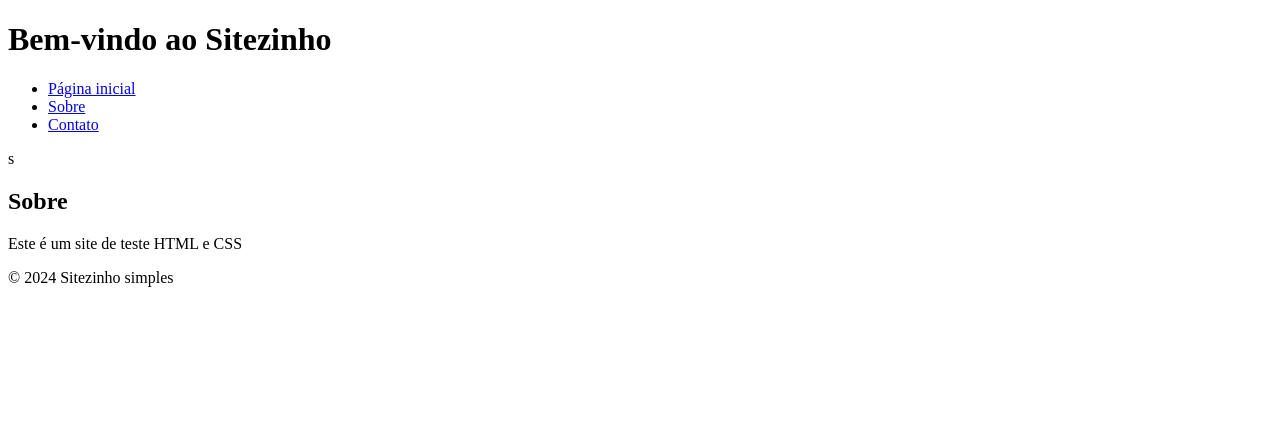
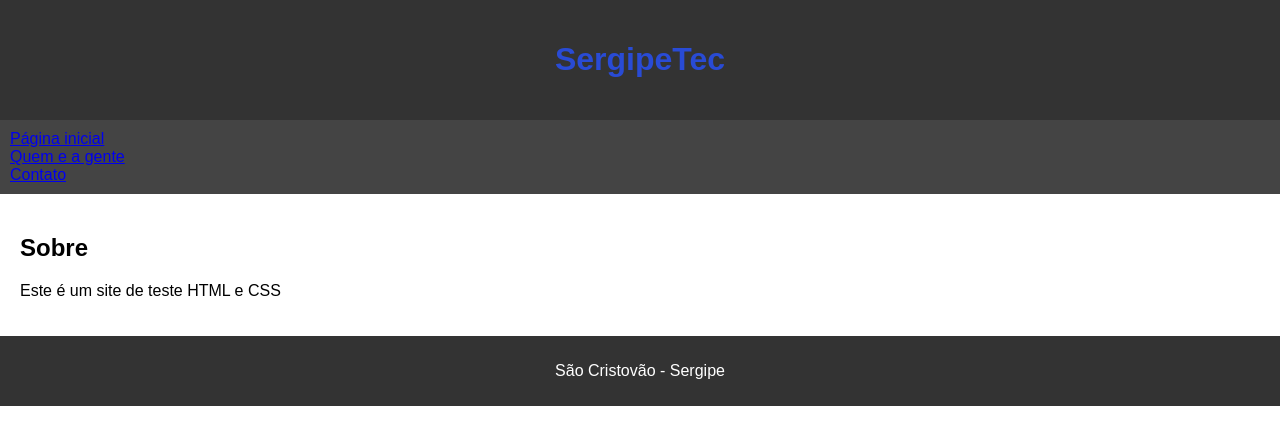
Before and after one commit to LauraGad/Laura-4, a plain HTML site: page index.html in a window 1280 px wide. Drawn offline with Linux system fonts and the light colour scheme.

Commit message:
alterações feitas por mim

```diff
--- a/index.html
+++ b/index.html
@@ -3,20 +3,20 @@
 <head>
     <meta charset="UTF-8">
     <meta name="viewpoint" conetent="width=device-width,initial-scale=1.0">
-    <title> Sitezinho simples</title>
-    <link rel="stylessheet" href="styles.css">
+    <title> SergipeTec</title>
+    <link rel="stylesheet" href="styles.css">
     </head>
     <body>
         <header>
-            <h1>Bem-vindo ao Sitezinho</h1>
+            <h1>SergipeTec</h1>
         </header>
         <nav>
             <ul>
                 <li><a href="#">Página inicial</a></li>
-                <li><a href="#">Sobre</a></li>
+                <li><a href="#">Quem e a gente</a></li>
                 <li><a href="#">Contato</a></li>
             </ul>
-        </nav>s
+        </nav>
         <main>
             <section>
                 <h2>Sobre</h2>
@@ -24,7 +24,7 @@
             </section>
         </main>
         <footer>
-            <p>&copy; 2024 Sitezinho simples</p>
+            <p> São Cristovão - Sergipe</p>
         </footer>
         </body>
         </html>
--- a/styles.css
+++ b/styles.css
@@ -1,11 +1,11 @@
 body{
-    font-family: Arial, Helvetica, sans-serif;
+    font-family: Arial, sans-serif;
     margin: 0;
     padding: 0;
 }
 header{
     background-color: #333;
-    color: #fff;
+    color: #294bd5;
     padding: 20px;
     text-align: center;
 }
```
